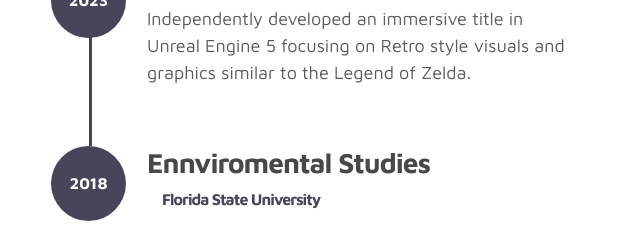
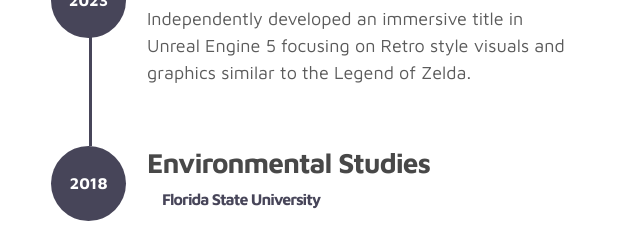
Before and after one commit to TreyWGame/treywgame.github.io, a plain HTML site: page index.html in a window 1280 px wide. Shown: the part 1915-2142 px from the top of the page, 604-1244 px from the left. Drawn offline with Linux system fonts and the light colour scheme.

Commit message:
Spelling corrections

```diff
--- a/index.html
+++ b/index.html
@@ -233,7 +233,7 @@ https://www.tooplate.com/view/2115-marvel
                                 <span>2018</span>
                             </div>
                             <div class="timeline-info">
-                                <h3><span>Ennviromental Studies</span><small>Florida State University</small></h3>
+                                <h3><span>Environmental Studies</span><small>Florida State University</small></h3>
                                 <p>Studied abroad in Valencia, Spain during spring, summer, and fall 2013</p>
                             </div>
                         </div>
```
